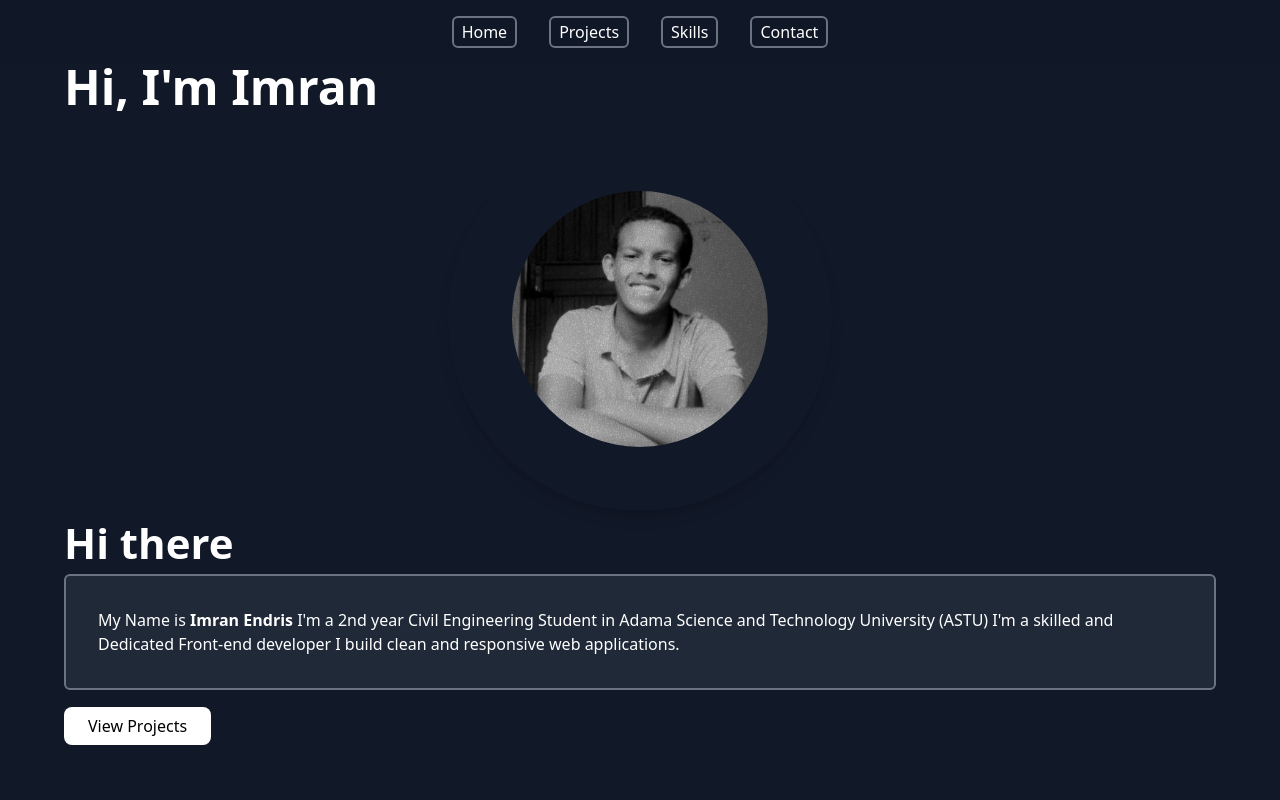
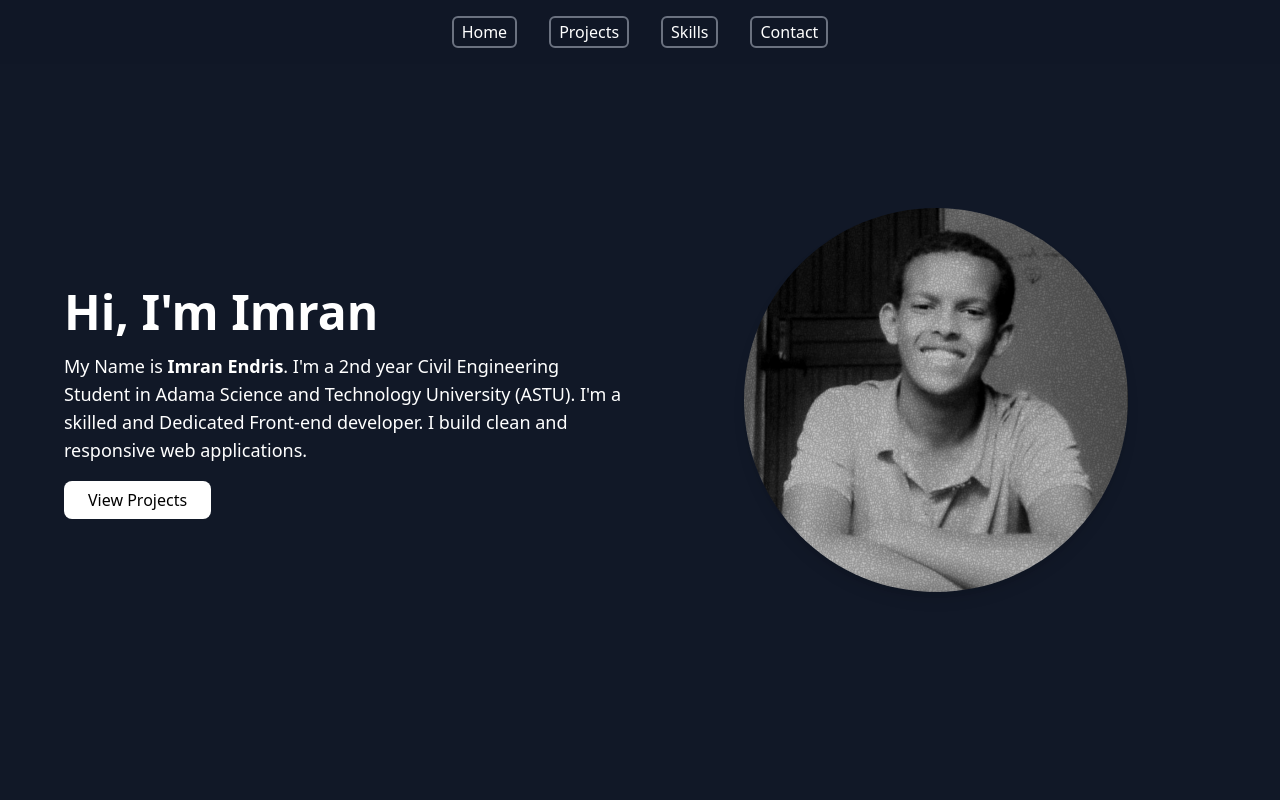
Before and after one commit to babaty73/portfolio, a React (Vite) app: page / in a window 1280 px wide. Shown: the top 800 px of the page. Built offline with nearby package versions, Linux system fonts and the light colour scheme.

Commit message:
Added more links for contacting me with some animationsin the UI

```diff
--- a/src/App.jsx
+++ b/src/App.jsx
@@ -12,10 +12,6 @@ function App() {
       <Projects />
       <Skills />
       <Contact />
-
-      <section id="contact" className="h-screen flex items-center justify-center">
-        <h1 className="text-4xl">Contact</h1>
-      </section>
     </div>
   );
 }
--- a/src/Components/Contact.jsx
+++ b/src/Components/Contact.jsx
@@ -131,7 +131,7 @@ function Contact() {
         }`}
       >
         <a
-          href="https://www.linkedin.com/in/babaty73/"
+          href="https://www.linkedin.com/in/imran-idris-26b0103a2?utm_source=share_via&utm_content=profile&utm_medium=member_android/"
           target="_blank"
           rel="noopener noreferrer"
           className="text-gray-400 hover:text-blue-500 transition-colors duration-300 text-3xl animate-float"
--- a/src/Components/Hero.jsx
+++ b/src/Components/Hero.jsx
@@ -1,43 +1,46 @@
 import heroImage from "../assets/Prof.jpg";
+import { useEffect, useState } from "react";
 
 function Hero() {
+  const [animate, setAnimate] = useState(false);
+
+  useEffect(() => {
+    //eslint-disable-next-line react-hooks/set-state-in-effect
+    setAnimate(true);
+  }, []);
+
   return (
     <section
       id="home"
       className="h-screen flex flex-col md:flex-row items-center justify-center text-center md:text-left px-4 md:px-16 gap-8"
     >
       {/* Left Text */}
-      <div className="flex-1">
+      <div className={`flex-1 transform transition-all duration-1000 ${animate ? 'opacity-100 translate-y-0' : 'opacity-0 translate-y-8'}`}>
         <h1 className="text-5xl font-bold mb-4">
           Hi, I'm Imran
         </h1>
-        {/* Right Image */}
-      <div className="flex-1">
-        <img
-  src={heroImage}
-  alt="Hero"
-  className="rounded-full shadow-lg w-full max-w-sm mx-auto object-cover h-90 md:h-96 p-16"
-/>
-
-      </div >
-      <div>
-        <h1 className=" flex justify-start font-extrabold text-[42px]">Hi there</h1>
-           <p className=" bg-gray-800 h-auto w-full border-2 border-gray-500 rounded-md p-8 mb-6">
-        My Name is <strong>Imran Endris </strong>I'm a 2nd year Civil Engineering
-        Student in Adama Science and Technology University (ASTU)
-        I'm a skilled and Dedicated Front-end developer
-        I build clean and responsive web applications.
-    </p>
+        <p className="text-lg mb-6">
+          My Name is <strong>Imran Endris</strong>. I'm a 2nd year Civil Engineering
+          Student in Adama Science and Technology University (ASTU).
+          I'm a skilled and Dedicated Front-end developer.
+          I build clean and responsive web applications.
+        </p>
         <a
           href="#projects"
           className="bg-white text-black px-6 py-2 rounded-lg hover:bg-gray-300 transition"
         >
           View Projects
         </a>
-        </div>
       </div>
 
-
+      {/* Right Image */}
+      <div className={`flex-1 transform transition-all duration-1000 delay-300 ${animate ? 'opacity-100 translate-y-0' : 'opacity-0 translate-y-8'}`}>
+        <img
+          src={heroImage}
+          alt="Hero"
+          className="rounded-full shadow-lg w-full max-w-sm mx-auto object-cover h-90 md:h-96"
+        />
+      </div>
     </section>
   );
 }
--- a/src/Components/Projects.jsx
+++ b/src/Components/Projects.jsx
@@ -1,4 +1,12 @@
+import { useEffect, useState } from "react";
+
 function Projects() {
+  const [animate, setAnimate] = useState(false);
+
+  useEffect(() => {
+    setAnimate(true);
+  }, []);
+
   const projectList = [
     {
       title: "Lost and Found App",
@@ -25,9 +33,9 @@ function Projects() {
       id="projects"
       className="min-h-screen flex flex-col items-center justify-center px-4 py-16"
     >
-      <h2 className="text-4xl font-bold mb-12">Projects</h2>
+      <h2 className={`text-4xl font-bold mb-12 transform transition-all duration-1000 ${animate ? 'opacity-100 translate-y-0' : 'opacity-0 translate-y-8'}`}>Projects</h2>
 
-      <div className="grid gap-8 md:grid-cols-2 lg:grid-cols-3 w-full max-w-6xl">
+      <div className={`grid gap-8 md:grid-cols-2 lg:grid-cols-3 w-full max-w-6xl transform transition-all duration-1000 delay-300 ${animate ? 'opacity-100 translate-y-0' : 'opacity-0 translate-y-8'}`}>
         {projectList.map((project, idx) => (
           <a
             key={idx}
--- a/src/Components/Skills.jsx
+++ b/src/Components/Skills.jsx
@@ -1,4 +1,13 @@
+import { useEffect, useState } from "react";
+
 function Skills() {
+  const [animate, setAnimate] = useState(false);
+
+  useEffect(() => {
+    //eslint-disable-next-line react-hooks/set-state-in-effect
+    setAnimate(true);
+  }, []);
+
   const skills = [
     { name: "HTML / CSS/JavaScript", level: 97 },
     { name: "React", level: 93 },
@@ -16,9 +25,9 @@ function Skills() {
       id="skills"
       className="min-h-screen flex flex-col items-center justify-center px-4 py-16"
     >
-      <h2 className="text-4xl font-bold mb-12">Skills</h2>
+      <h2 className={`text-4xl font-bold mb-12 transform transition-all duration-1000 ${animate ? 'opacity-100 translate-y-0' : 'opacity-0 translate-y-8'}`}>Skills</h2>
 
-      <div className="w-full max-w-2xl space-y-6">
+      <div className={`w-full max-w-2xl space-y-6 transform transition-all duration-1000 delay-300 ${animate ? 'opacity-100 translate-y-0' : 'opacity-0 translate-y-8'}`}>
         {skills.map((skill, idx) => (
           <div key={idx}>
             <h3 className="text-xl mb-2">{skill.name}</h3>
```
